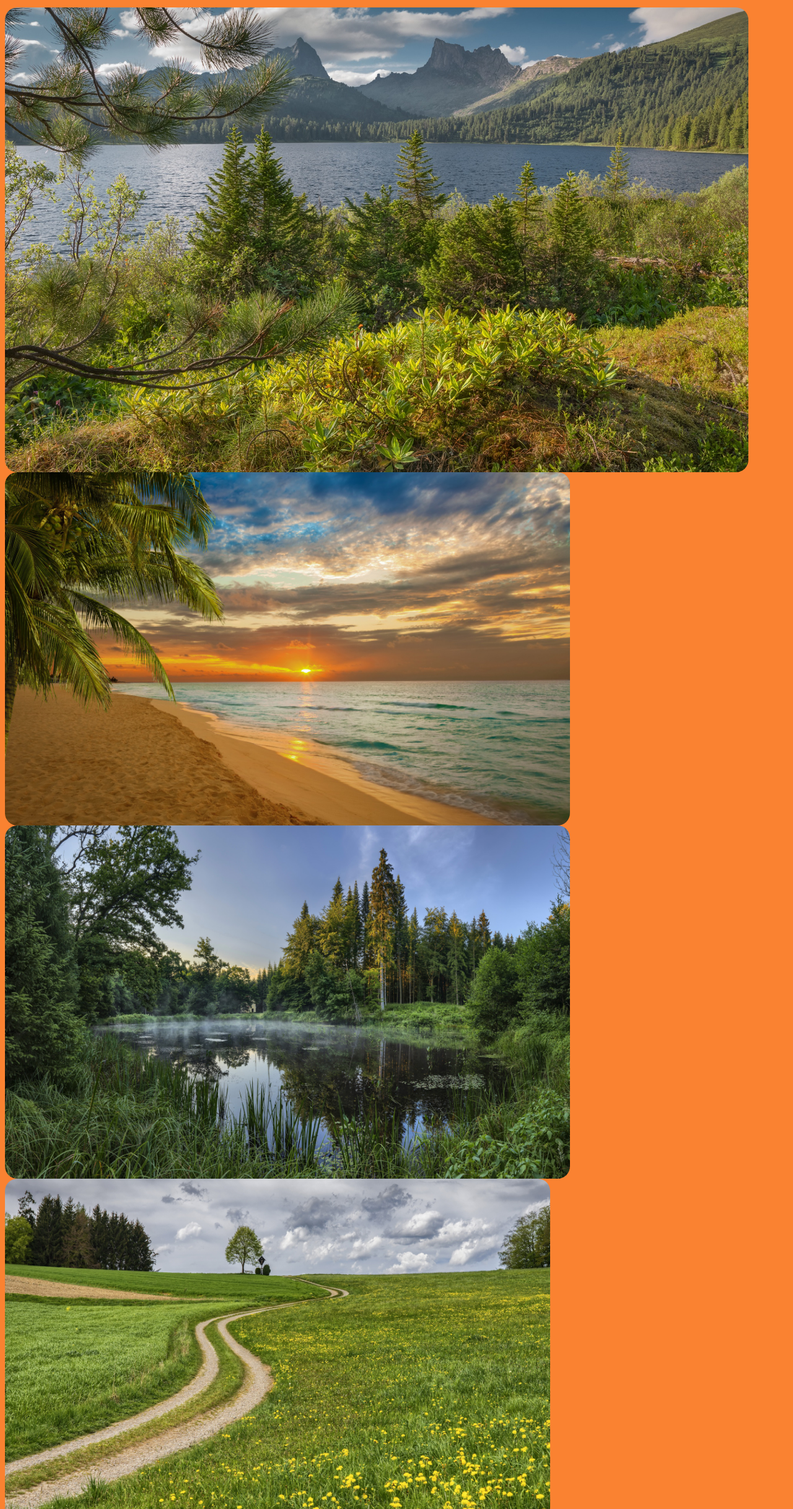
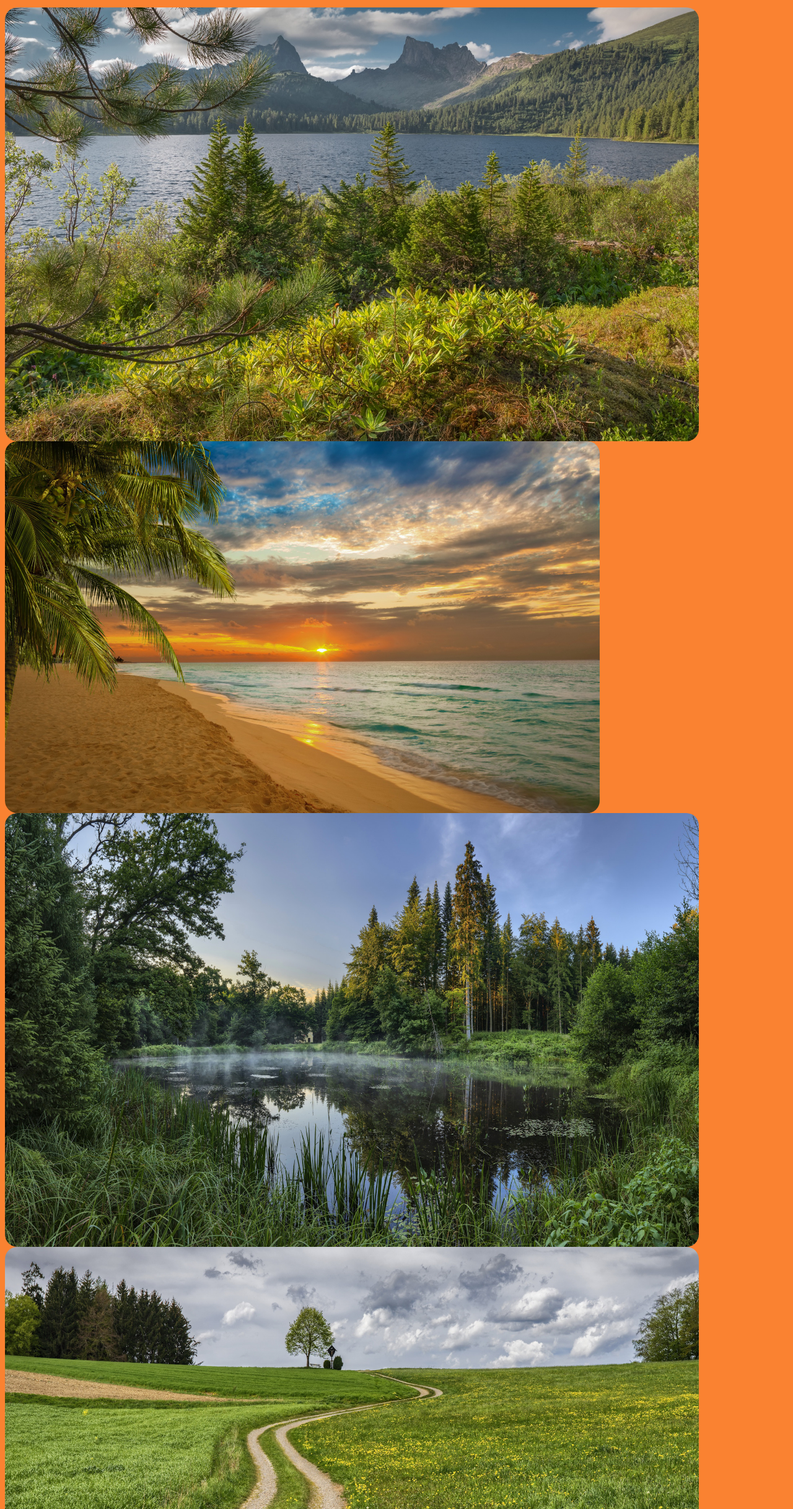
Before and after one commit to Arkadii-bit/Walgic, a plain HTML site: page index.html in a window 1280 px wide. Shown: the part 277-2712 px from the top of the page at 62% size. Drawn offline with Linux system fonts and the light colour scheme; a web font is replaced by a local one.

Commit message:
Update index.html

```diff
--- a/index.html
+++ b/index.html
@@ -66,14 +66,14 @@ Walgic
 </h2>
 </center>
 
-  <div><a href="Заповедник Ергаки (1920x1200).zip"> <img src="Заповедник Ергаки (1920x1200).jpg" style= border-radius:20px; height="750" > </a> </div>
-    <div><a href="Море, рассвет (1920x1200).zip"> <img src="Море, рассвет (1920x1200).jpg" style= border-radius:20px; height="570" > </a></div>
-  <div>  <a href="Озеро, лес (1920x1200).zip"> <img src="Озеро, лес (1920x1200).jpg" style= border-radius:20px; height="570" > </a></div>
-  <div><a href="Поле, дорога, лето (1920x1200).zip"> <img src="Поле, дорога, лето (1920x1200).jpg" style= border-radius:20px; height="550" > </a> </div>
+  <div><a href="Заповедник Ергаки (1920x1200).zip"> <img src="Заповедник Ергаки (1920x1200).jpg" style= border-radius:20px; height="700" > </a> </div>
+    <div><a href="Море, рассвет (1920x1200).zip"> <img src="Море, рассвет (1920x1200).jpg" style= border-radius:20px; height="600" > </a></div>
+  <div>  <a href="Озеро, лес (1920x1200).zip"> <img src="Озеро, лес (1920x1200).jpg" style= border-radius:20px; height="700" > </a></div>
+  <div><a href="Поле, дорога, лето (1920x1200).zip"> <img src="Поле, дорога, лето (1920x1200).jpg" style= border-radius:20px; height="700" > </a> </div>
   <div><a href="Водопад (1920x1080).zip"> <img src="Водопад (1920x1080).jpg" style= border-radius:20px; height="500" > </a></div>
-  <div><a href="Горы, озеро, облака (1920x1200).zip"> <img src="Горы, озеро, облака (1920x1200).jpg" style= border-radius:20px; height="550" > </a></div>
+  <div><a href="Горы, озеро, облака (1920x1200).zip"> <img src="Горы, озеро, облака (1920x1200).jpg" style= border-radius:20px; height="700" > </a></div>
   <div><a href="Зимниее ягоды.zip"> <img src="002.jpg" style= border-radius:20px; height="595" > </a> </div>
-  <div><a href="Деревенская дорога.zip"> <img src="001.jpg" style= border-radius:20px; height="610" > </a> </div>
+  <div><a href="Деревенская дорога.zip"> <img src="001.jpg" style= border-radius:20px; height="700" > </a> </div>
 <center>
   <h2>
     Глазурь
```
